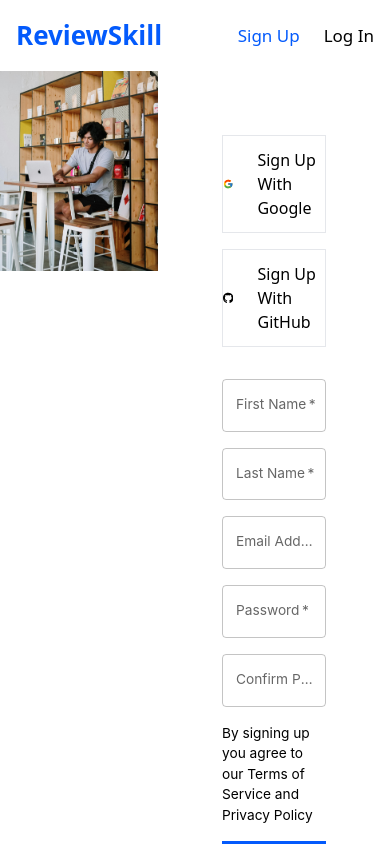
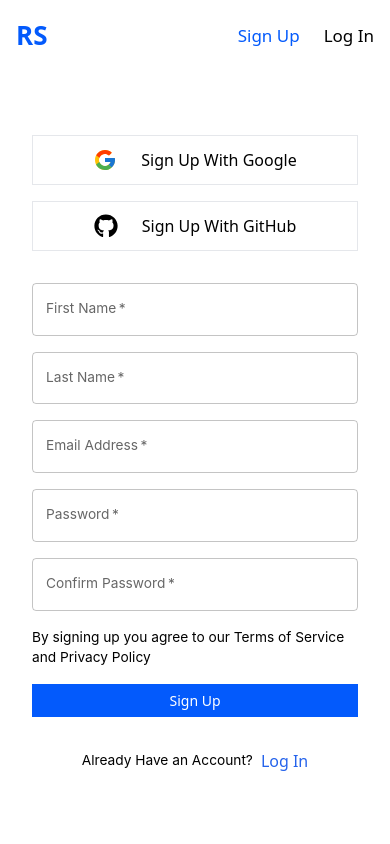
Before and after one commit to apella1/review-skill-frontend, a React (Vite) app: page /auth/sign-up in a window 390 px wide. Built offline with nearby package versions, Linux system fonts and the light colour scheme.

Commit message:
implement auth responsive

```diff
--- a/src/layouts/AuthLayout.tsx
+++ b/src/layouts/AuthLayout.tsx
@@ -9,10 +9,10 @@ export default function AuthLayout({
 }) {
   const location = useLocation();
   return (
-    <Stack className="h-screen fixed">
+    <Stack className="h-screen lg:fixed">
       <nav className="flex justify-between items-center p-4 2xl:p-8">
         <Link to="/" className="text-[#035afc] font-semibold text-[26px]">
-          ReviewSkill
+          RS
         </Link>
         <div className="flex items-center space-x-6 text-[17px] leading-[22px] font-medium">
           <Link
@@ -34,10 +34,10 @@ export default function AuthLayout({
         </div>
       </nav>
       <Stack direction="row">
-        <Box className="basis-1/2 w-full overflow-y-hidden">
+        <Box className="hidden lg:block lg:basis-1/2 lg:w-full lg:overflow-y-hidden">
           <img src={authImg} alt="" className="" />
         </Box>
-        <Box className="basis-1/2">{children}</Box>
+        <Box className="lg:basis-1/2 w-full">{children}</Box>
       </Stack>
     </Stack>
   );
--- a/src/pages/auth/login/Login.tsx
+++ b/src/pages/auth/login/Login.tsx
@@ -35,7 +35,7 @@ export default function Login() {
 
   return (
     <AuthLayout>
-      <section className="py-32 px-28 flex flex-col justify-center">
+      <section className="xl:py-32 py-16 xl:px-28 md:px-16 px-8 w-full flex flex-col justify-center">
         <Stack spacing={4}>
           <Stack spacing={2} className="">
             <div className="w-full py-3 flex items-center space-x-6 justify-center border border-gray-200">
--- a/src/pages/auth/sign-up/SignUp.tsx
+++ b/src/pages/auth/sign-up/SignUp.tsx
@@ -41,7 +41,7 @@ export default function SignUp() {
 
   return (
     <AuthLayout>
-      <section className="py-16 px-16 2xl:px-28">
+      <section className="py-16 px-8 md:px-16 2xl:px-28">
         <Stack spacing={4}>
           <Stack spacing={2} className="">
             <div className="w-full py-3 flex items-center space-x-6 justify-center border border-gray-200">
```
